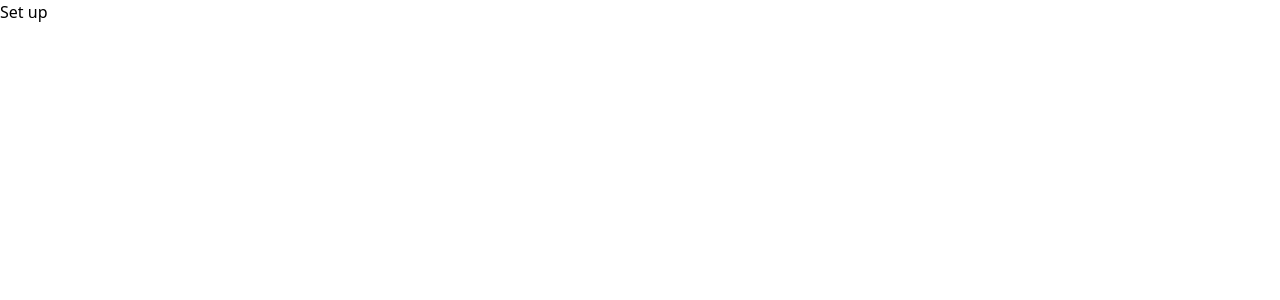
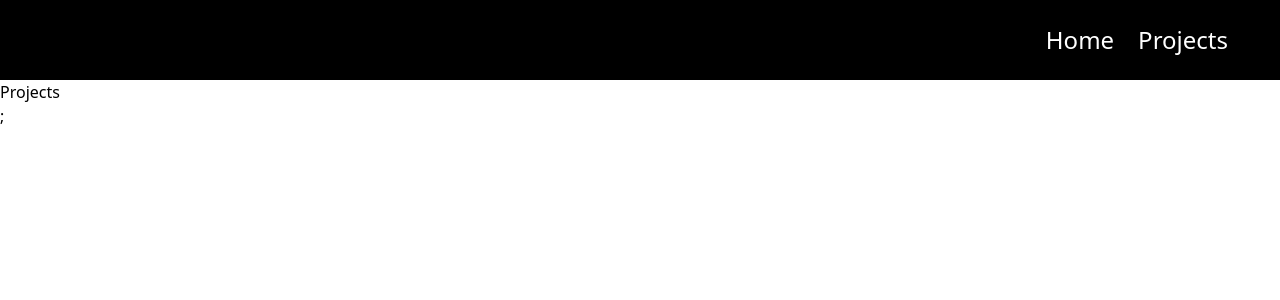
Before and after one commit to Lee3m/fyp, a React (Vite) app in the folder frontend/: page /projects in a window 1280 px wide. Shown: the top 300 px of the page. Built offline with nearby package versions, Linux system fonts and the light colour scheme.

Commit message:
added projects view and navbar

```diff
--- a/frontend/src/App.jsx
+++ b/frontend/src/App.jsx
@@ -1,5 +1,17 @@
+import { BrowserRouter, Routes, Route } from "react-router-dom";
+import Layout from "./components/layout/Layout";
+
 function App() {
-  return <h1>Set up</h1>;
+  return (
+    <BrowserRouter>
+      <Layout>
+        <Routes>
+          <Route path="/" element={<h1>Home</h1>} />
+          <Route path="/projects" element={<h1>Projects</h1>} />
+        </Routes>
+      </Layout>
+    </BrowserRouter>
+  );
 }
 
 export default App;
--- a/frontend/src/components/layout/Layout.jsx
+++ b/frontend/src/components/layout/Layout.jsx
@@ -1,7 +1,13 @@
 import React from "react";
+import NavigationBar from "../ui/NavigationBar";
 
 function Layout({ children }) {
-  return <main>{children}</main>;
+  return (
+    <>
+      <NavigationBar />
+      <main>{children}</main>;
+    </>
+  );
 }
 
 export default Layout;
--- a/frontend/src/components/ui/NavigationBar.jsx
+++ b/frontend/src/components/ui/NavigationBar.jsx
@@ -1,10 +1,13 @@
 import { NavLink } from "react-router-dom";
-
+import "./NavigationBar.scss";
 function NavigationBar() {
   return (
-    <nav>
+    <nav className="navbar">
       <div className="navItem">
-        <Navlink to="/">Home</Navlink>
+        <NavLink to="/">Home</NavLink>
+      </div>
+      <div className="navItem">
+        <NavLink to="/projects">Projects</NavLink>
       </div>
     </nav>
   );
--- /dev/null
+++ b/frontend/src/components/ui/NavigationBar.scss
@@ -0,0 +1,7 @@
+.navbar {
+  @apply bg-black flex h-12 justify-end items-center p-10;
+}
+
+.navItem {
+  @apply text-white m-3 text-2xl;
+}
```
Also changed, not shown: frontend/src/components/view/ProjectsView.jsx (added), frontend/src/components/view/ProjectsView.scss (added).
